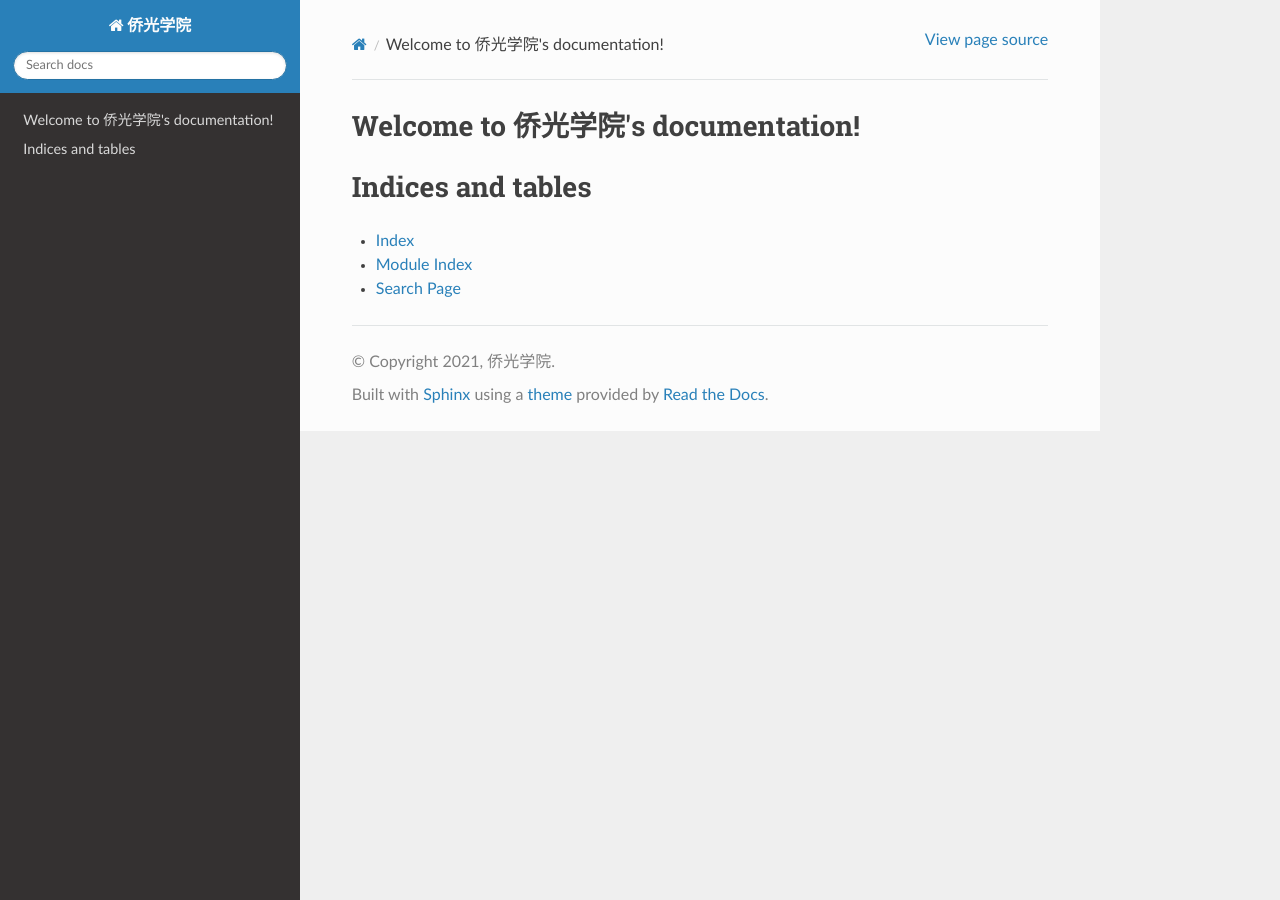
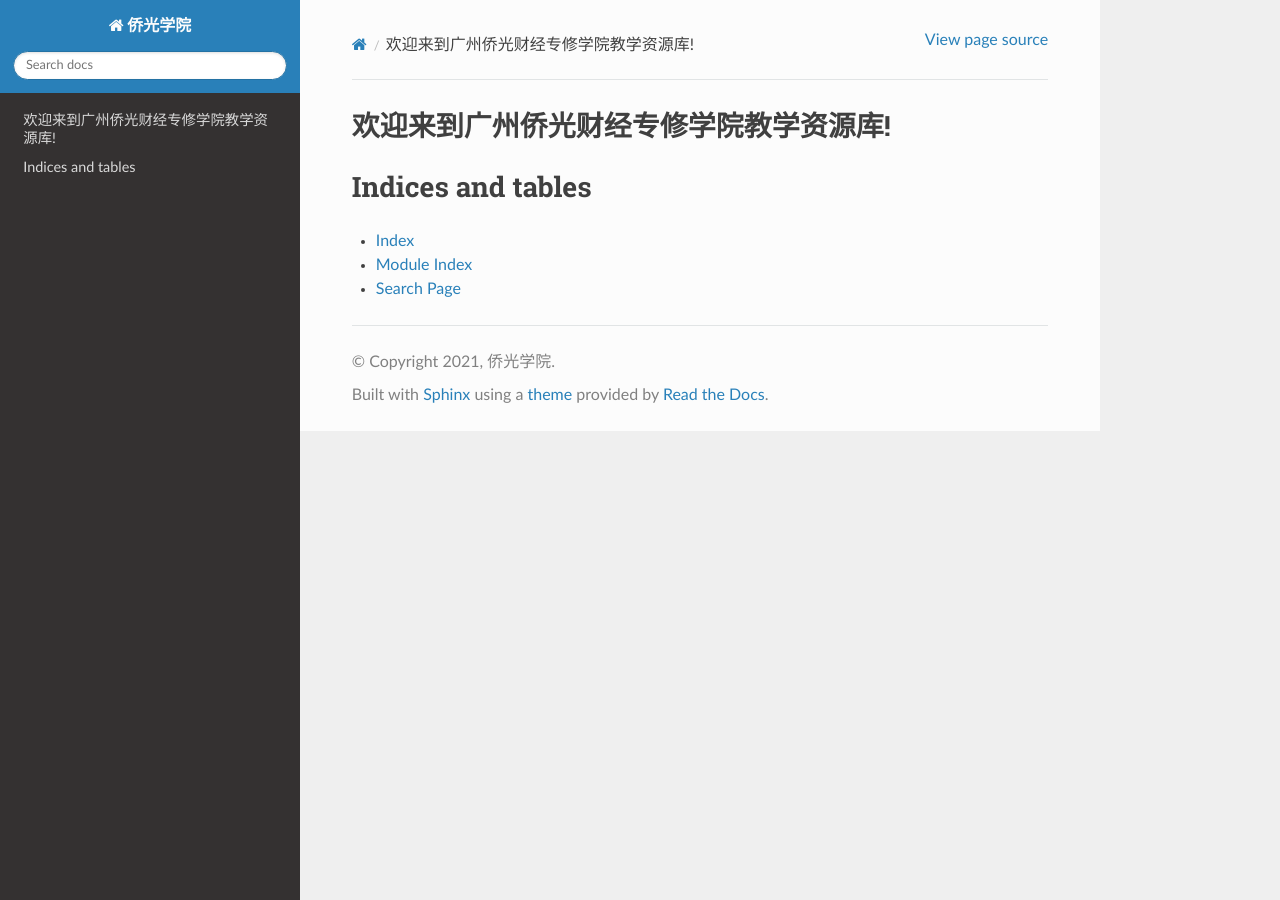
Before and after one commit to TheNo1VoxSEA/QGXY, a Sphinx documentation site: the page built from source/index.rst, in a window 1280 px wide. Built offline with Sphinx 7.4.7 and the Read the Docs theme 2.0.0, drawn with Linux system fonts in a browser that asks for light colours.

Commit message:
Update index.rst

```diff
--- a/source/index.rst
+++ b/source/index.rst
@@ -3,7 +3,7 @@
    You can adapt this file completely to your liking, but it should at least
    contain the root `toctree` directive.
 
-Welcome to 侨光学院's documentation!
+欢迎来到广州侨光财经专修学院教学资源库!
 ====================================
 
 .. toctree::
```
